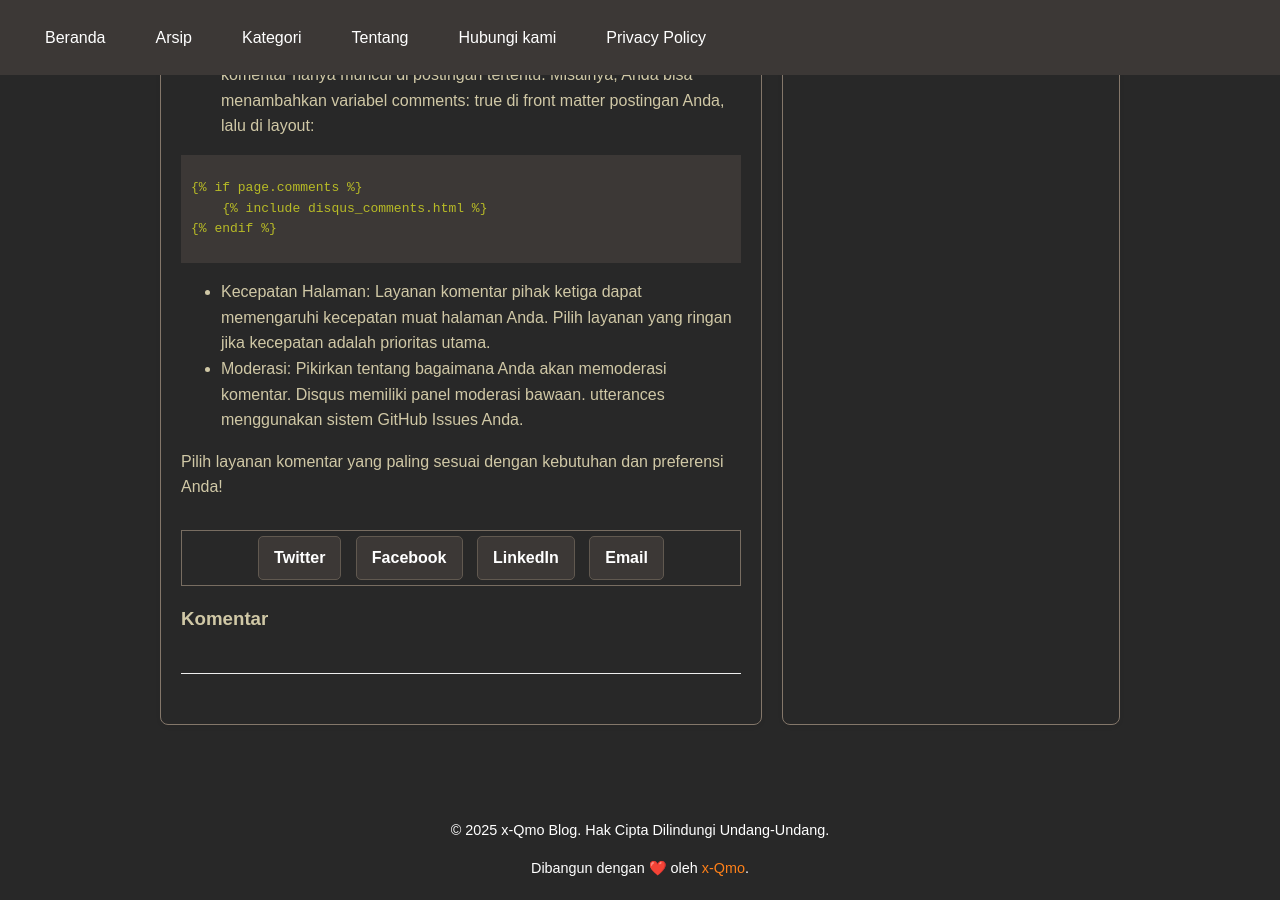
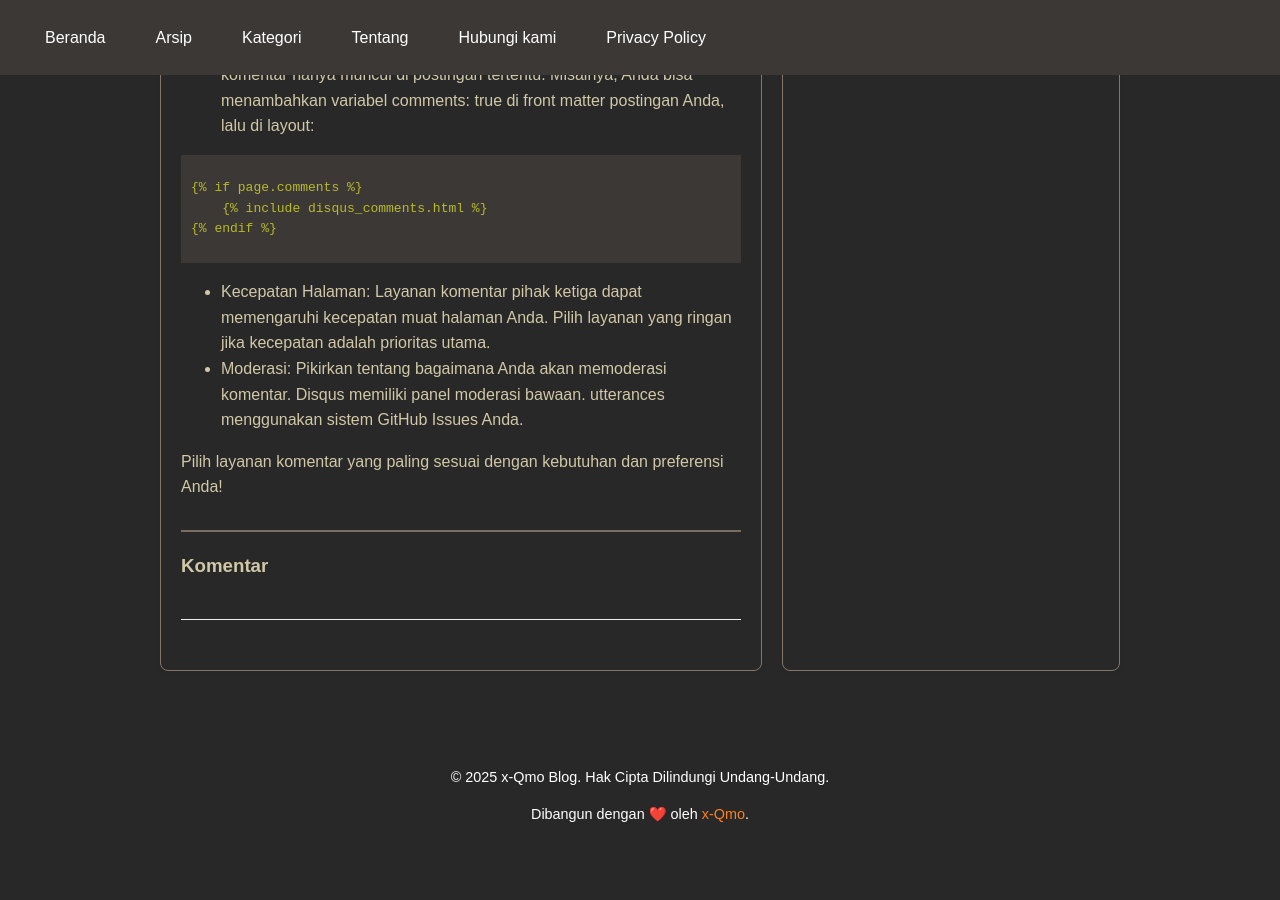
Before and after one commit to x-qmo/x-qmo.github.io, a Jekyll site: the page built from _posts/2025-05-24-pasang-kotak-komentar-di-blog-jekyll.md, in a window 1280 px wide and 900 px high, scrolled down 2893 px. Built offline with Jekyll 4.4.1, drawn with Linux system fonts in a browser that asks for light colours; comment, search, counter and statistics services are not loaded; after the commit the page ends 3739 px from its top, so only the background shows below that.

Commit message:
Update share-buttons.html

```diff
--- a/_includes/share-buttons.html
+++ b/_includes/share-buttons.html
@@ -1,14 +1,3 @@
 <div class="share-buttons">
-    <a href="https://twitter.com/intent/tweet?text={{ page.url | url_encode }}" target="_blank" rel="noopener noreferrer" class="share-button twitter">
-        Twitter
-    </a>
-    <a href="https://www.facebook.com/sharer/sharer.php?u={{ page.url | url_encode }}" target="_blank" rel="noopener noreferrer" class="share-button facebook">
-        Facebook
-    </a>
-    <a href="https://www.linkedin.com/shareArticle?mini=true&url={{ site.url }}{{ page.url | url_encode }}&title={{ page.title | url_encode }}" target="_blank" rel="noopener noreferrer" class="share-button linkedin">
-        LinkedIn
-    </a>
-    <a href="mailto:?subject={{ page.title | url_encode }}&body={{ site.url }}{{ page.url | url_encode }}" class="share-button email">
-        Email
-    </a>
+
     </div>
```
